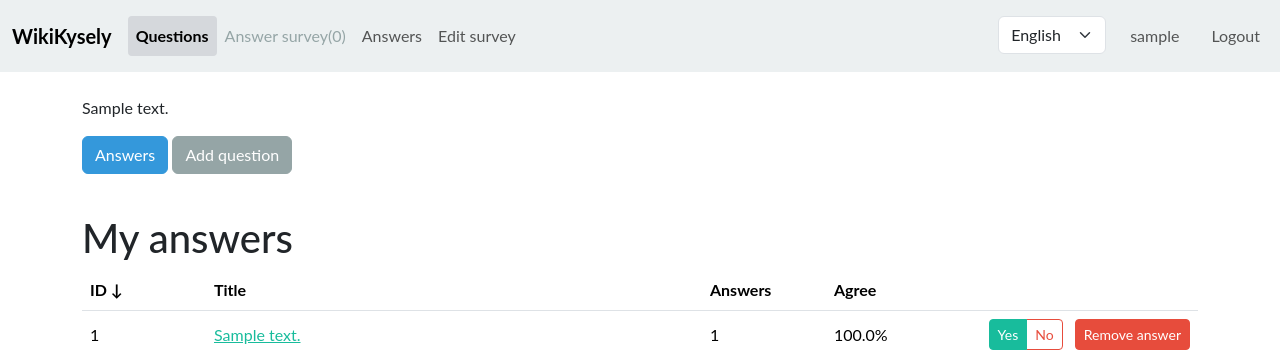
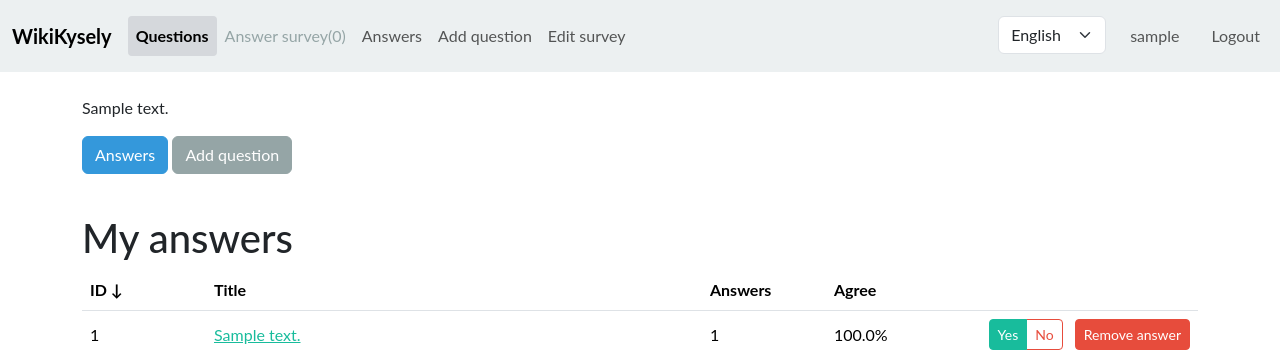
Before and after one commit to Wikimedia-Suomi/wikikysely, a Django app: page /en/ in a window 1280 px wide. Shown: the top 358 px of the page. Run offline with Django 4.2, Linux system fonts and the light colour scheme; a user stored in the database is signed in; tables that the repository leaves empty hold one stand-in row (values such as "Sample post"); some libraries are stand-ins or nearby versions.

Commit message:
Add top bar link for adding questions

```diff
--- a/templates/base.html
+++ b/templates/base.html
@@ -23,6 +23,7 @@
       {% url 'survey:survey_answers' as survey_answers_url %}
       {% url 'survey:userinfo' as userinfo_url %}
       {% url 'survey:survey_edit' as survey_edit_url %}
+      {% url 'survey:question_add' as question_add_url %}
       <ul class="navbar-nav me-auto">
         <li class="nav-item"><a class="nav-link{% if request.path == survey_detail_url %} active{% endif %}" href="{{ survey_detail_url }}">{% translate 'Questions' %}</a></li>
         {% if unanswered_count is not None %}
@@ -41,6 +42,9 @@
         <li class="nav-item"><span id="answer-nav-link" class="nav-link text-secondary">{% translate 'Answer survey' %}</span></li>
         {% endif %}
         <li class="nav-item"><a class="nav-link{% if request.path == survey_answers_url %} active{% endif %}" href="{{ survey_answers_url }}">{% translate 'Answers' %}</a></li>
+        {% if request.user.is_authenticated %}
+        <li class="nav-item"><a class="nav-link{% if request.path == question_add_url %} active{% endif %}" href="{{ question_add_url }}">{% translate 'Add question' %}</a></li>
+        {% endif %}
         {% if can_edit %}
         <li class="nav-item"><a class="nav-link{% if request.path == survey_edit_url %} active{% endif %}" href="{{ survey_edit_url }}">{% translate 'Edit survey' %}</a></li>
         {% endif %}
```
